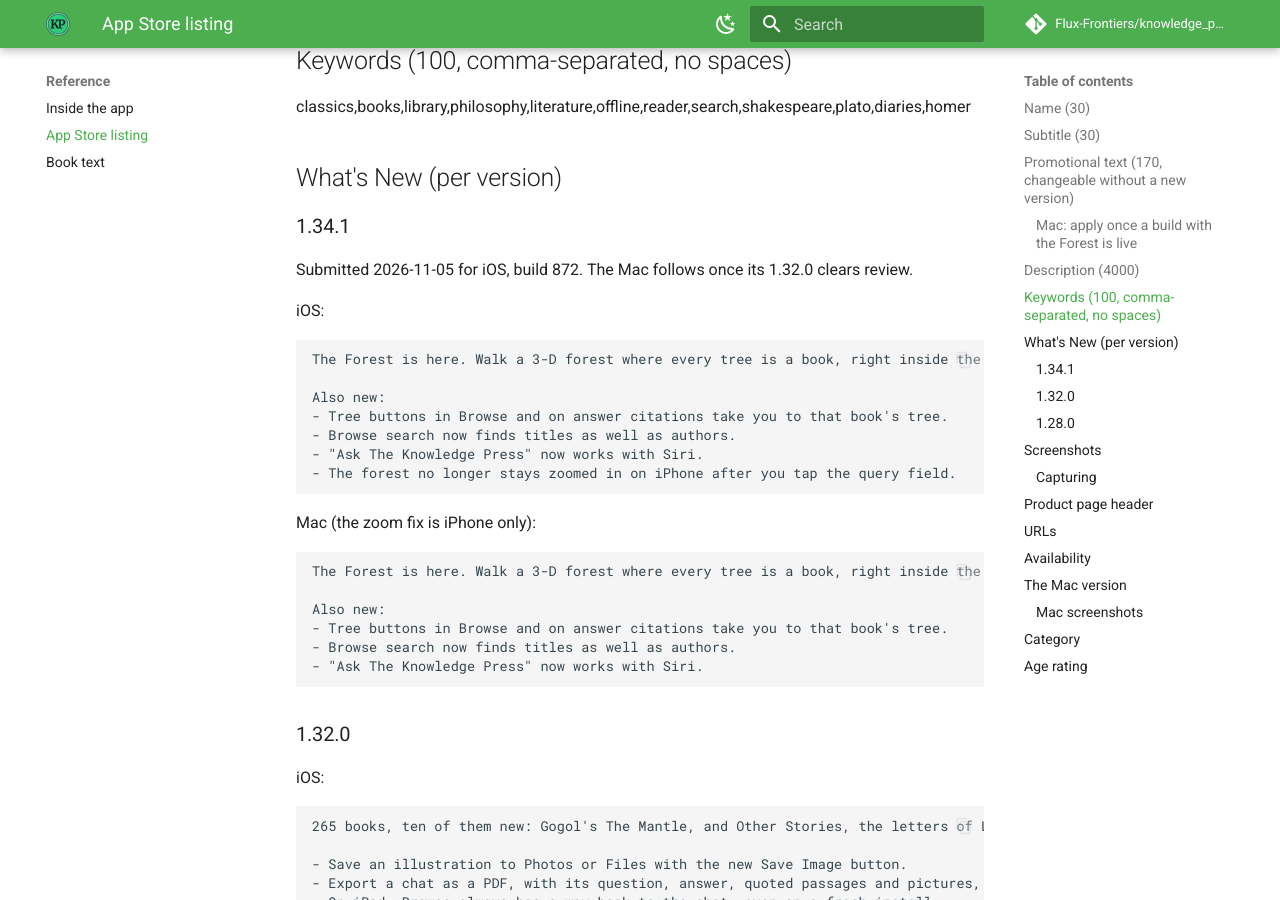
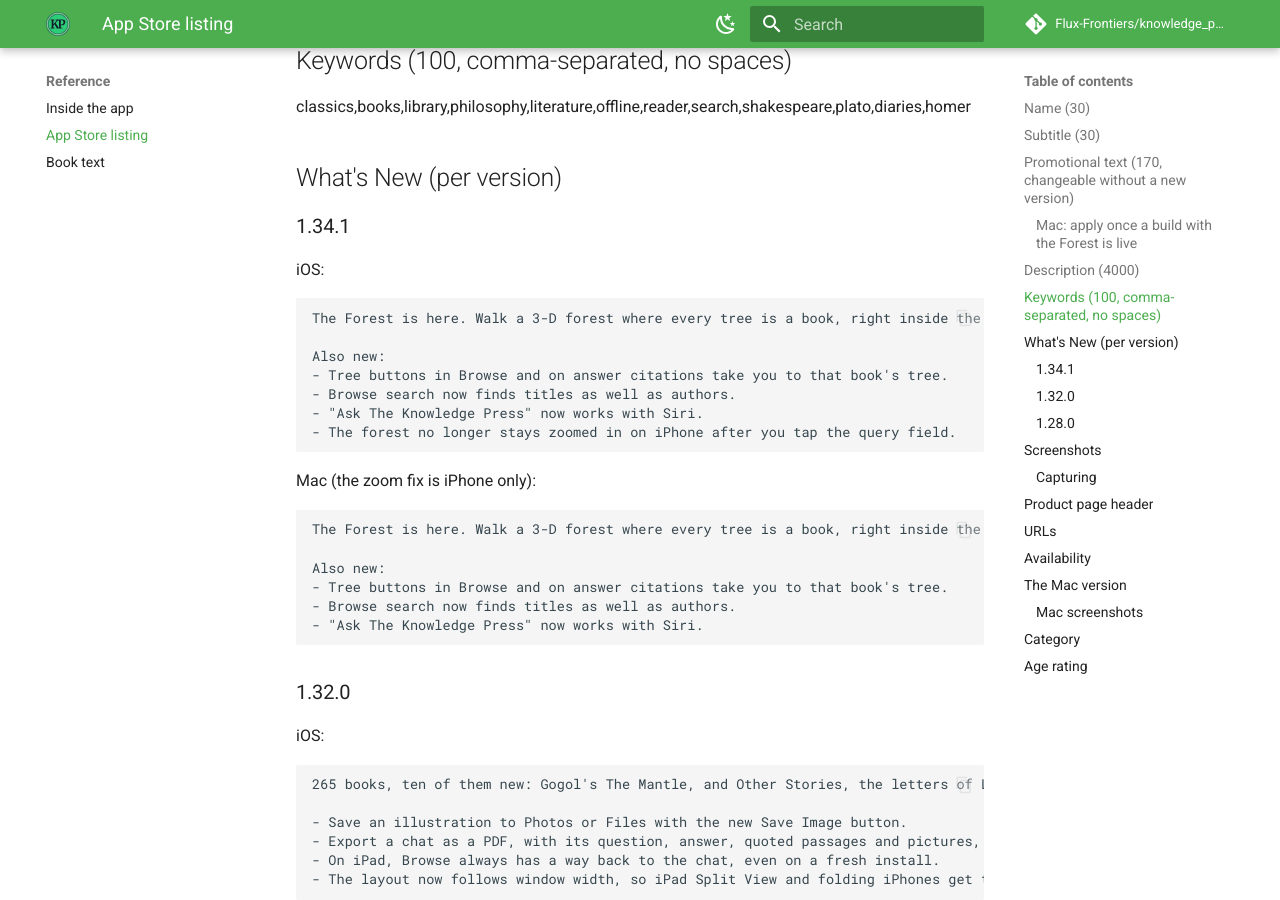
Before and after one commit to Flux-Frontiers/knowledge_press, an MkDocs documentation site: the page built from docs/APP_STORE_LISTING.md, in a window 1280 px wide and 900 px high, scrolled down 2001 px. Built offline with MkDocs 1.6.1 and Material for MkDocs 9.7.7, drawn with Linux system fonts in a browser that asks for light colours; comment, search, counter and statistics services are not loaded.

Commit message:
docs(store): drop the 1.34.1 submission line from the listing (#119)

```diff
--- a/docs/APP_STORE_LISTING.md
+++ b/docs/APP_STORE_LISTING.md
@@ -91,9 +91,6 @@
 ## What's New (per version)
 
 ### 1.34.1
-
-Submitted 2026-11-05 for iOS, build 872. The Mac follows once its 1.32.0
-clears review.
 
 iOS:
 
```
